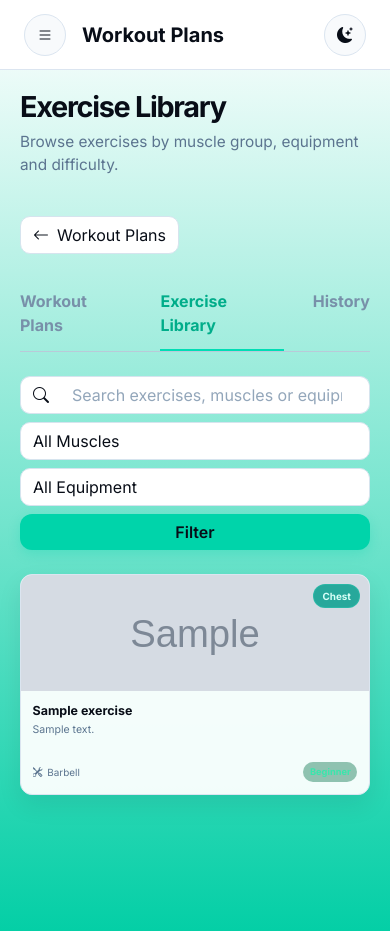
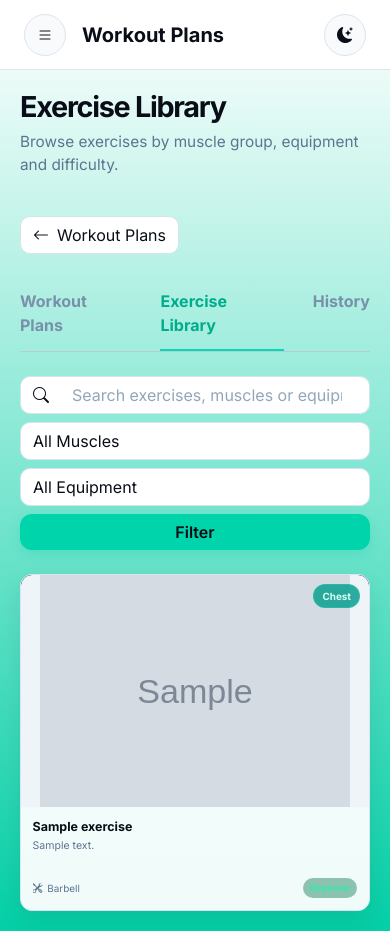
Before and after one commit to hanshineeteeluckdherry-rgb/FitSync, a Django app: page /workouts/exercises/ in a window 390 px wide. Run offline with Django 5.2, Linux system fonts and the light colour scheme; a user stored in the database is signed in; tables that the repository leaves empty hold one stand-in row (values such as "Sample post"); grey boxes marked "Sample" are stand-in pictures.

Commit message:
add responsive image

```diff
--- a/static/css/workouts.css
+++ b/static/css/workouts.css
@@ -494,7 +494,31 @@
     background: #0a213c;
 }
 
+.exercise-library-page .exercise-image-button {
+    display: block;
+    width: 100%;
+    aspect-ratio: 3 / 2;
+    overflow: hidden;
+    padding: 0;
+    background: #0a213c;
+    border: 0;
+    cursor: zoom-in;
+}
+
+.exercise-library-page .exercise-image {
+    width: 100%;
+    height: 100%;
+    object-fit: contain;
+    border-radius: 11px 11px 0 0;
+}
+
+.exercise-library-page .exercise-image-button:focus-visible {
+    outline: 3px solid #00ddb4;
+    outline-offset: -3px;
+}
+
 .exercise-card-body {
+    display: block;
     padding: 0.7rem 0.72rem 0.75rem;
 }
 
--- a/templates/workouts/exercise_library.html
+++ b/templates/workouts/exercise_library.html
@@ -2,7 +2,7 @@
 {% load static %}
 {% block page_title %}Exercise Library{% endblock %}
 {% block dashboard_heading %}Workout Plans{% endblock %}
-{% block extra_css %}<link rel="stylesheet" href="{% static 'css/workouts.css' %}?v=3">{% endblock %}
+{% block extra_css %}<link rel="stylesheet" href="{% static 'css/workouts.css' %}?v=4">{% endblock %}
 {% block dashboard_content %}
 <div class="exercise-library-page">
     <div class="workout-builder-header">
@@ -43,25 +43,72 @@
 
     <div class="exercise-grid">
         {% for exercise in exercises %}
-            <a class="exercise-card text-decoration-none" href="{% url 'workouts:exercise_detail' exercise.id %}">
+            <article class="exercise-card">
                 <span class="exercise-muscle-badge">{{ exercise.get_category_display }}</span>
-                {% if exercise.image %}
-                    <img class="exercise-image" src="{{ exercise.image.url }}" alt="{{ exercise.name }}">
-                {% else %}
-                    <img class="exercise-image" src="{% static exercise.library_image %}" alt="{{ exercise.name }}" onerror="this.onerror=null;this.src='{% static exercise.fallback_image %}';">
-                {% endif %}
-                <div class="exercise-card-body">
+                <button
+                    class="exercise-image-button"
+                    type="button"
+                    data-bs-toggle="modal"
+                    data-bs-target="#exerciseImagePreview"
+                    data-exercise-name="{{ exercise.name }}"
+                    aria-label="Preview {{ exercise.name }} image"
+                >
+                    {% if exercise.image %}
+                        <img class="exercise-image" src="{{ exercise.image.url }}" alt="{{ exercise.name }}">
+                    {% else %}
+                        <img class="exercise-image" src="{% static exercise.library_image %}?v=2" alt="{{ exercise.name }}" onerror="this.onerror=null;this.src='{% static exercise.fallback_image %}';">
+                    {% endif %}
+                </button>
+                <a class="exercise-card-body text-decoration-none" href="{% url 'workouts:exercise_detail' exercise.id %}">
                     <strong class="exercise-card-name">{{ exercise.name }}</strong>
                     <p class="exercise-description">{{ exercise.description|default:"Exercise from the FitSync library." }}</p>
                     <div class="exercise-card-footer">
                         <span class="exercise-equipment"><i class="bi bi-tools"></i>{{ exercise.get_equipment_display }}</span>
                         <span class="difficulty difficulty-{{ exercise.difficulty|lower }}">{{ exercise.get_difficulty_display }}</span>
                     </div>
-                </div>
-            </a>
+                </a>
+            </article>
         {% empty %}
             <div class="workout-empty-state grid-empty"><h3>No exercises found</h3><p>Try another search or filter.</p></div>
         {% endfor %}
     </div>
 </div>
+
+<!-- Bootstrap modal for exercise image preview -->
+<div class="modal fade" id="exerciseImagePreview" tabindex="-1" aria-labelledby="exerciseImagePreviewTitle" aria-hidden="true">
+    <div class="modal-dialog modal-lg modal-dialog-centered">
+        <div class="modal-content exercise-image-preview-content">
+            <div class="modal-header">
+                <h2 class="modal-title fs-5" id="exerciseImagePreviewTitle"></h2>
+                <button class="btn-close" type="button" data-bs-dismiss="modal" aria-label="Close"></button>
+            </div>
+            <div class="modal-body">
+                <img class="exercise-preview-image" id="exerciseImagePreviewImage" src="" alt="">
+            </div>
+        </div>
+    </div>
+</div>
 {% endblock %}
+
+{% block extra_js %}
+<script>
+    const exerciseImagePreview = document.getElementById("exerciseImagePreview");
+
+    exerciseImagePreview.addEventListener("show.bs.modal", (event) => {
+        const trigger = event.relatedTarget;
+        const thumbnail = trigger.querySelector(".exercise-image");
+        const exerciseName = trigger.dataset.exerciseName;
+        const previewImage = document.getElementById("exerciseImagePreviewImage");
+
+        document.getElementById("exerciseImagePreviewTitle").textContent = exerciseName;
+        previewImage.src = thumbnail.currentSrc || thumbnail.src;
+        previewImage.alt = exerciseName;
+    });
+
+    exerciseImagePreview.addEventListener("hidden.bs.modal", () => {
+        const previewImage = document.getElementById("exerciseImagePreviewImage");
+        previewImage.removeAttribute("src");
+        previewImage.alt = "";
+    });
+</script>
+{% endblock %}
```
Also changed, not shown: other parts of static/css/workouts.css (+67 -9 lines).
